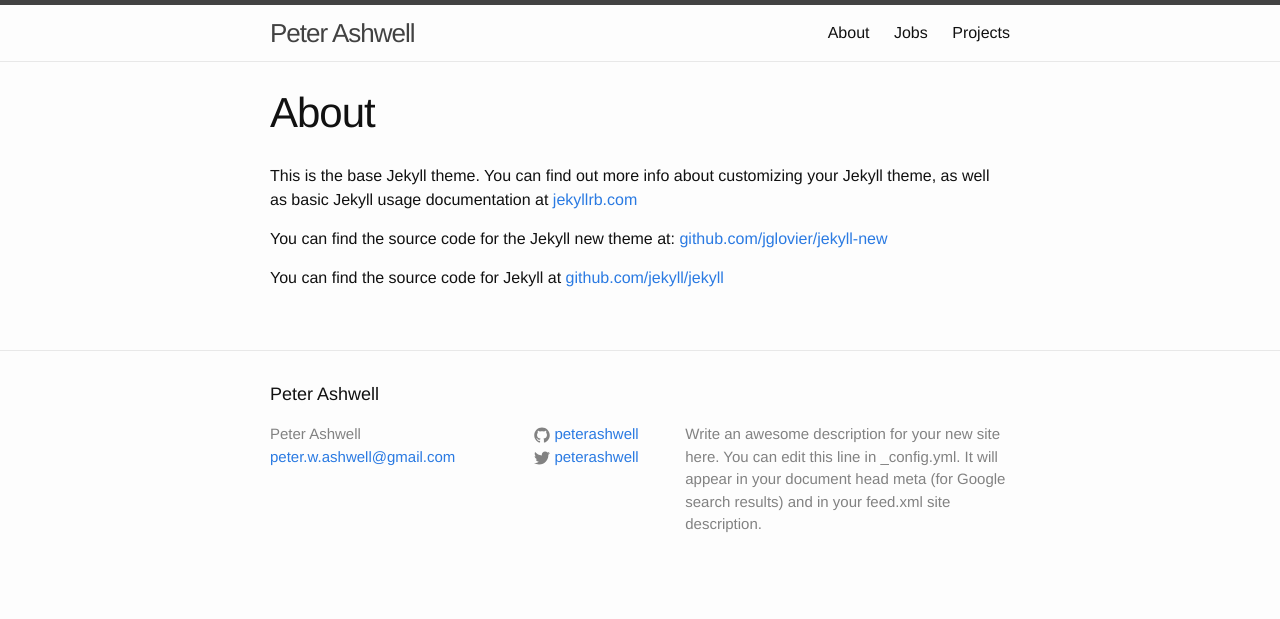
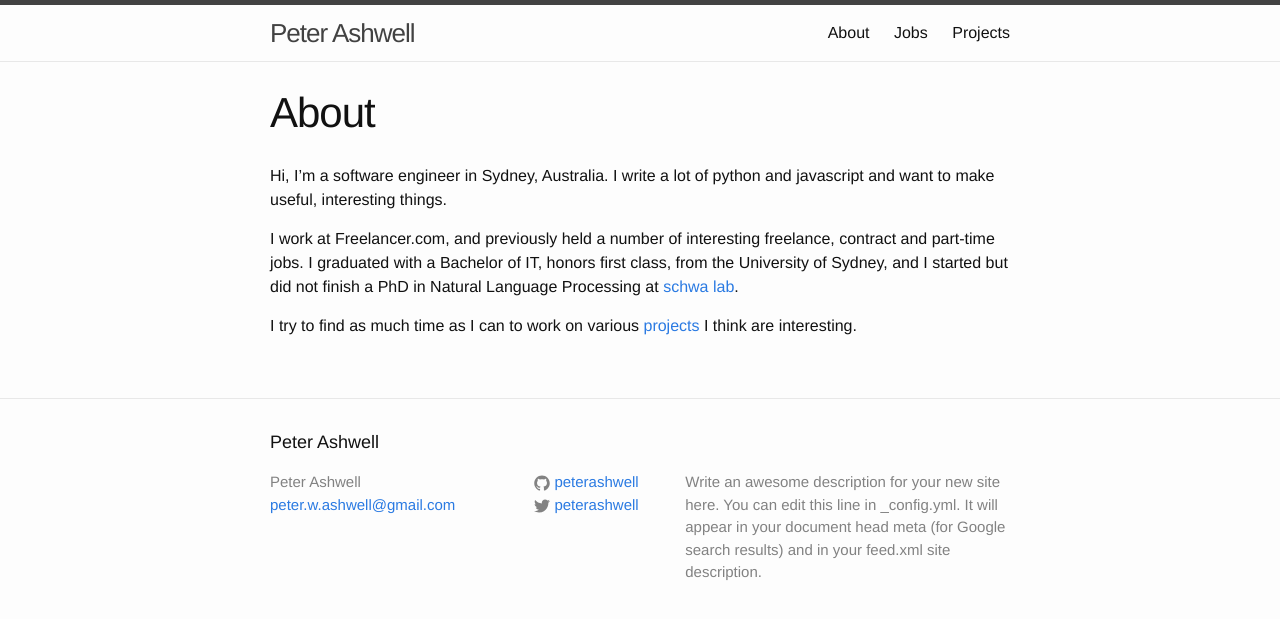
Before and after one commit to peterashwell/peterashwell.github.io, a Jekyll site: the page built from about.md, in a window 1280 px wide. Shown: the top 619 px of the page. Built offline with Jekyll 4.4.1, drawn with Linux system fonts in a browser that asks for light colours.

Commit message:
Finished about section

```diff
--- a/about.md
+++ b/about.md
@@ -4,8 +4,8 @@
 permalink: /about/
 ---
 
-This is the base Jekyll theme. You can find out more info about customizing your Jekyll theme, as well as basic Jekyll usage documentation at [jekyllrb.com](http://jekyllrb.com/)
+Hi, I'm a software engineer in Sydney, Australia. I write a lot of python and javascript and want to make useful, interesting things.
 
-You can find the source code for the Jekyll new theme at: [github.com/jglovier/jekyll-new](https://github.com/jglovier/jekyll-new)
+I work at Freelancer.com, and previously held a number of interesting freelance, contract and part-time jobs. I graduated with a Bachelor of IT, honors first class, from the University of Sydney, and I started but did not finish a PhD in Natural Language Processing at <a href="https://schwa.org">schwa lab</a>.
 
-You can find the source code for Jekyll at [github.com/jekyll/jekyll](https://github.com/jekyll/jekyll)
+I try to find as much time as I can to work on various <a href="{{site.url}}/projects">projects</a> I think are interesting.
```
